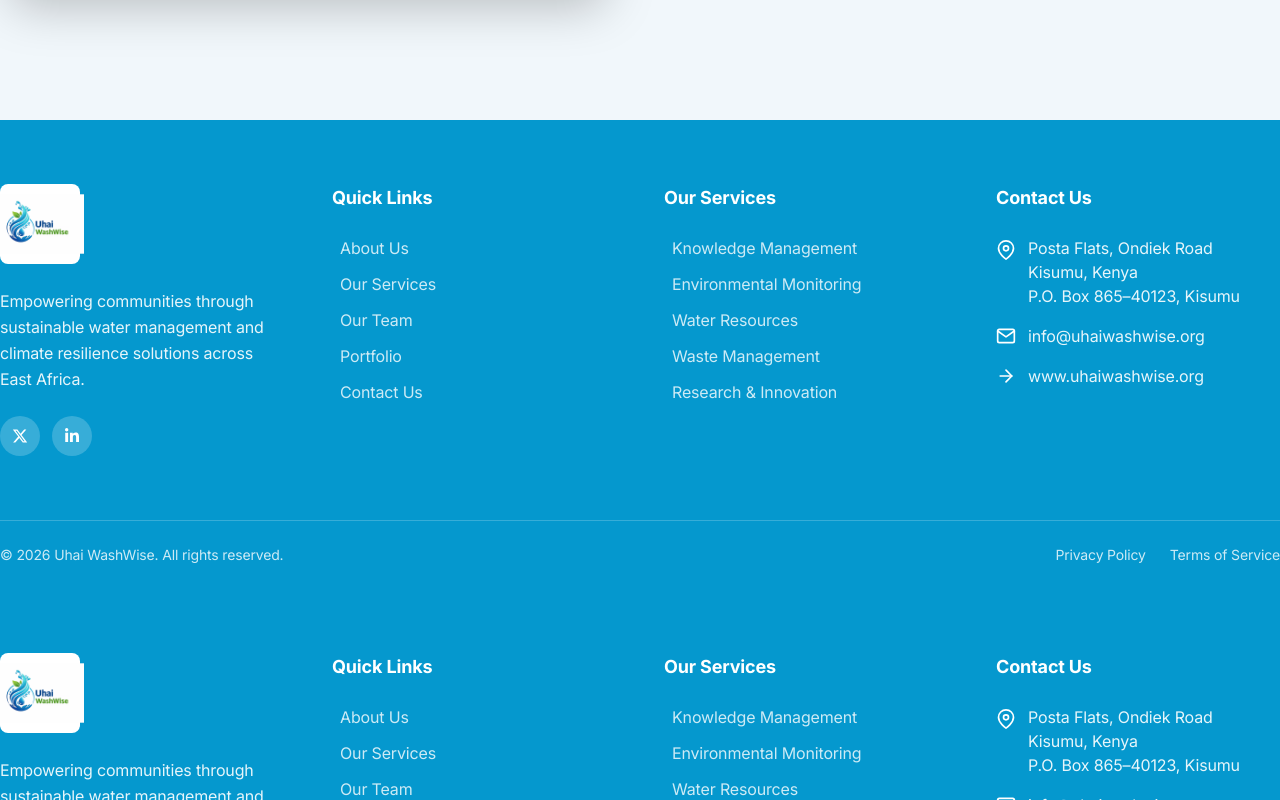
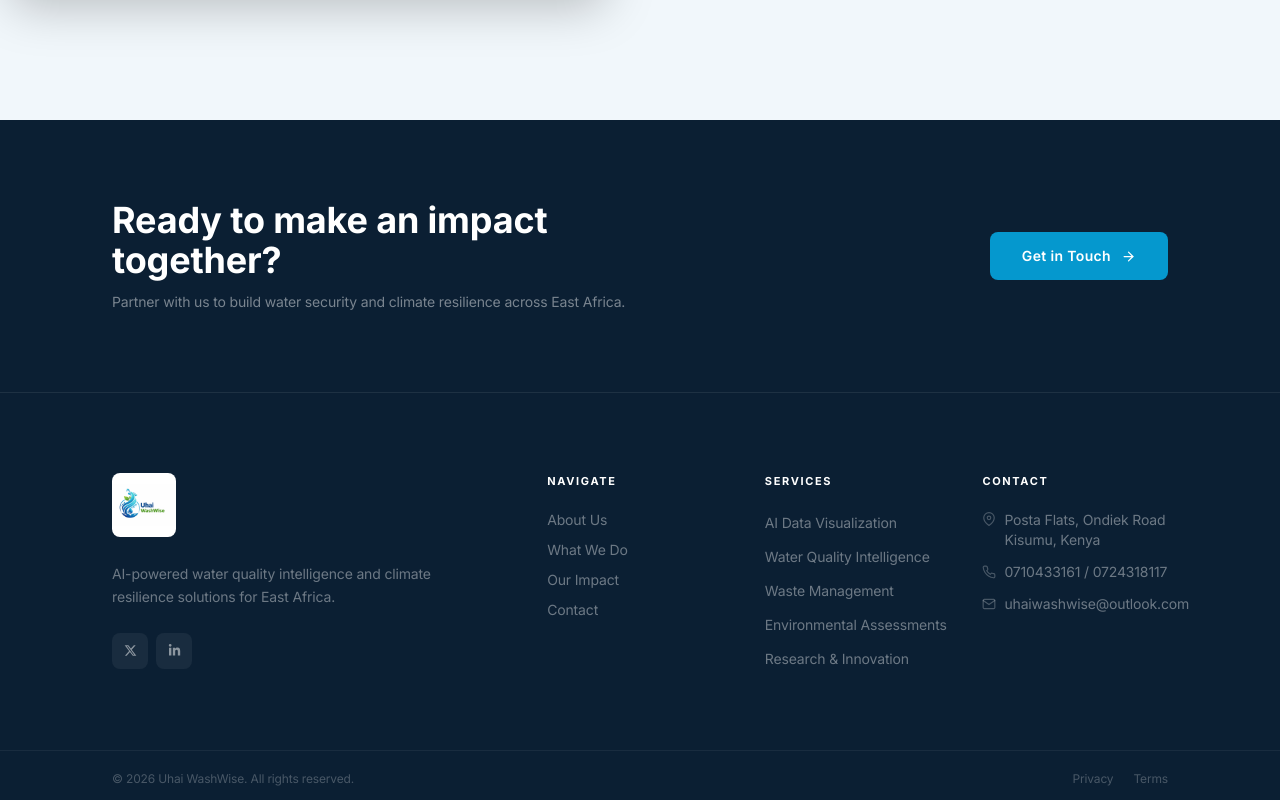
Before and after one commit to nyagooh/Uhai-washwise, a Next.js app: page /about in a window 1280 px wide. Shown: the part 4100-4900 px from the top of the page. Built offline with nearby package versions, Linux system fonts and the light colour scheme.

Commit message:
fix: Update LinkedIn URL to company profile

```diff
--- a/components/Footer.tsx
+++ b/components/Footer.tsx
@@ -4,75 +4,87 @@ import Link from 'next/link'
 import Image from 'next/image'
 import { FaLinkedinIn } from 'react-icons/fa'
 import { FaXTwitter } from 'react-icons/fa6'
-import { FiMapPin, FiPhone, FiMail, FiArrowRight } from 'react-icons/fi'
+import { FiArrowRight, FiArrowUpRight, FiMail, FiPhone, FiMapPin } from 'react-icons/fi'
 
-const quickLinks = [
+const navLinks = [
   { name: 'About Us', href: '/about' },
-  { name: 'Our Services', href: '/services' },
-  { name: 'Our Team', href: '/team' },
-  { name: 'Portfolio', href: '/portfolio' },
-  { name: 'Contact Us', href: '/contact' },
+  { name: 'What We Do', href: '/services' },
+  { name: 'Our Impact', href: '/impacts' },
+  { name: 'Contact', href: '/contact' },
 ]
 
 const services = [
-  'Knowledge Management',
-  'Environmental Monitoring',
-  'Water Resources',
+  'AI Data Visualization',
+  'Water Quality Intelligence',
   'Waste Management',
+  'Environmental Assessments',
   'Research & Innovation',
 ]
 
 export default function Footer() {
   return (
-    <footer style={{ backgroundColor: '#0598CE', color: '#FFFFFF' }}>
+    <footer style={{ backgroundColor: '#0B1F33' }}>
+      {/* CTA Band */}
+      <div className="container-full py-16 lg:py-20" style={{ borderBottom: '1px solid rgba(255,255,255,0.08)' }}>
+        <div className="flex flex-col lg:flex-row items-start lg:items-center justify-between gap-8">
+          <div className="max-w-xl">
+            <h3 className="font-display text-2xl sm:text-3xl lg:text-4xl font-bold text-white leading-tight">
+              Ready to make an impact together?
+            </h3>
+            <p className="mt-3 text-sm" style={{ color: 'rgba(255,255,255,0.45)' }}>
+              Partner with us to build water security and climate resilience across East Africa.
+            </p>
+          </div>
+          <Link href="/contact" className="btn-primary flex-shrink-0">
+            Get in Touch <FiArrowRight size={15} />
+          </Link>
+        </div>
+      </div>
+
       {/* Main Footer */}
-      <div className="container-main py-16">
-        <div className="grid grid-cols-1 md:grid-cols-2 lg:grid-cols-4 gap-12">
-          {/* About */}
-          <div>
-            <Link href="/" className="flex items-center mb-6">
-              <div className="w-20 h-20 relative bg-white rounded-lg p-1">
+      <div className="container-full py-16 lg:py-20">
+        <div className="grid grid-cols-2 md:grid-cols-4 lg:grid-cols-5 gap-10 lg:gap-8">
+          {/* Brand */}
+          <div className="col-span-2 md:col-span-4 lg:col-span-2">
+            <Link href="/" className="inline-block mb-5">
+              <div className="w-16 h-16 relative bg-white rounded-lg p-1">
                 <Image
                   src="/ChatGPT Image Feb 6, 2026, 11_23_47 AM.png"
-                  alt="Uhai WashWise Logo"
+                  alt="Uhai WashWise"
                   fill
-                  className="object-contain scale-110"
+                  className="object-contain"
                 />
               </div>
             </Link>
-            <p className="mb-6 leading-relaxed" style={{ color: 'rgba(255, 255, 255, 0.9)' }}>
-              Empowering communities through sustainable water management and climate resilience solutions across East Africa.
+            <p className="text-sm leading-relaxed max-w-xs mb-6" style={{ color: 'rgba(255,255,255,0.4)' }}>
+              AI-powered water quality intelligence and climate resilience solutions for East Africa.
             </p>
-            <div className="flex gap-3">
+            <div className="flex gap-2">
               {[
                 { icon: FaXTwitter, href: '#' },
-                { icon: FaLinkedinIn, href: '#' },
+                { icon: FaLinkedinIn, href: 'https://www.linkedin.com/company/uhai-washwise' },
               ].map((item, i) => (
                 <a
                   key={i}
                   href={item.href}
-                  className="w-10 h-10 rounded-full flex items-center justify-center transition-colors hover:opacity-80"
-                  style={{ backgroundColor: 'rgba(255, 255, 255, 0.2)', color: '#FFFFFF' }}
+                  className="w-9 h-9 rounded-lg flex items-center justify-center transition-all duration-300 hover:bg-white/10"
+                  style={{ backgroundColor: 'rgba(255,255,255,0.06)', color: 'rgba(255,255,255,0.5)' }}
                 >
-                  <item.icon size={16} />
+                  <item.icon size={13} />
                 </a>
               ))}
             </div>
           </div>
 
-          {/* Quick Links */}
+          {/* Navigation */}
           <div>
-            <h3 className="font-display font-bold text-lg mb-6">Quick Links</h3>
-            <ul className="space-y-3">
-              {quickLinks.map((link) => (
+            <h4 className="text-[11px] uppercase tracking-[0.15em] font-bold text-white mb-5">Navigate</h4>
+            <ul className="space-y-2.5">
+              {navLinks.map((link) => (
                 <li key={link.href}>
-                  <Link
-                    href={link.href}
-                    className="transition-colors flex items-center gap-2 group hover:opacity-80"
-                    style={{ color: 'rgba(255, 255, 255, 0.8)' }}
-                  >
-                    <FiArrowRight className="opacity-0 -ml-4 group-hover:opacity-100 group-hover:ml-0 transition-all" style={{ color: '#0598CE' }} />
+                  <Link href={link.href} className="text-sm transition-colors duration-300 hover:text-white flex items-center gap-1 group" style={{ color: 'rgba(255,255,255,0.4)' }}>
                     {link.name}
+                    <FiArrowUpRight className="opacity-0 group-hover:opacity-100 transition-opacity" size={10} />
                   </Link>
                 </li>
               ))}
@@ -81,16 +93,12 @@ export default function Footer() {
 
           {/* Services */}
           <div>
-            <h3 className="font-display font-bold text-lg mb-6">Our Services</h3>
-            <ul className="space-y-3">
-              {services.map((service) => (
-                <li key={service}>
-                  <Link
-                    href="/services"
-                    className="text-white/80 hover:text-accent transition-colors flex items-center gap-2 group"
-                  >
-                    <FiArrowRight className="opacity-0 -ml-4 group-hover:opacity-100 group-hover:ml-0 transition-all" />
-                    {service}
+            <h4 className="text-[11px] uppercase tracking-[0.15em] font-bold text-white mb-5">Services</h4>
+            <ul className="space-y-2.5">
+              {services.map((s) => (
+                <li key={s}>
+                  <Link href="/services" className="text-sm transition-colors duration-300 hover:text-white" style={{ color: 'rgba(255,255,255,0.4)' }}>
+                    {s}
                   </Link>
                 </li>
               ))}
@@ -99,42 +107,34 @@ export default function Footer() {
 
           {/* Contact */}
           <div>
-            <h3 className="font-display font-bold text-lg mb-6">Contact Us</h3>
-            <ul className="space-y-4">
-              <li className="flex items-start gap-3">
-                <FiMapPin className="mt-1 flex-shrink-0" size={20} style={{ color: '#FFFFFF' }} />
-                <span style={{ color: 'rgba(255, 255, 255, 0.9)' }}>
-                  Posta Flats, Ondiek Road<br />
-                  Kisumu, Kenya<br />
-                  P.O. Box 865–40123, Kisumu
-                </span>
+            <h4 className="text-[11px] uppercase tracking-[0.15em] font-bold text-white mb-5">Contact</h4>
+            <ul className="space-y-3 text-sm" style={{ color: 'rgba(255,255,255,0.4)' }}>
+              <li className="flex items-start gap-2">
+                <FiMapPin size={14} className="mt-0.5 flex-shrink-0" style={{ color: 'rgba(255,255,255,0.25)' }} />
+                <span>Posta Flats, Ondiek Road<br/>Kisumu, Kenya</span>
               </li>
-              <li className="flex items-center gap-3">
-                <FiMail className="flex-shrink-0" size={20} style={{ color: '#FFFFFF' }} />
-                <a href="mailto:info@uhaiwashwise.org" style={{ color: 'rgba(255, 255, 255, 0.9)' }}>info@uhaiwashwise.org</a>
+              <li className="flex items-center gap-2">
+                <FiPhone size={14} className="flex-shrink-0" style={{ color: 'rgba(255,255,255,0.25)' }} />
+                <span>0710433161 / 0724318117</span>
               </li>
-              <li className="flex items-center gap-3">
-                <FiArrowRight className="flex-shrink-0" size={20} style={{ color: '#FFFFFF' }} />
-                <a href="http://www.uhaiwashwise.org" target="_blank" rel="noopener noreferrer" style={{ color: 'rgba(255, 255, 255, 0.9)' }}>www.uhaiwashwise.org</a>
+              <li className="flex items-center gap-2">
+                <FiMail size={14} className="flex-shrink-0" style={{ color: 'rgba(255,255,255,0.25)' }} />
+                <a href="mailto:uhaiwashwise@outlook.com" className="hover:text-white transition-colors">uhaiwashwise@outlook.com</a>
               </li>
             </ul>
           </div>
         </div>
       </div>
 
-      {/* Bottom Bar */}
-      <div className="border-t" style={{ borderColor: 'rgba(255, 255, 255, 0.2)' }}>
-        <div className="container-main py-6 flex flex-col md:flex-row justify-between items-center gap-4">
-          <p className="text-sm" style={{ color: 'rgba(255, 255, 255, 0.8)' }}>
-            © {new Date().getFullYear()} Uhai WashWise. All rights reserved.
+      {/* Bottom */}
+      <div style={{ borderTop: '1px solid rgba(255,255,255,0.06)' }}>
+        <div className="container-full py-5 flex flex-col md:flex-row justify-between items-center gap-3">
+          <p className="text-xs" style={{ color: 'rgba(255,255,255,0.25)' }}>
+            &copy; {new Date().getFullYear()} Uhai WashWise. All rights reserved.
           </p>
-          <div className="flex gap-6 text-sm">
-            <Link href="#" className="hover:opacity-80 transition-opacity" style={{ color: 'rgba(255, 255, 255, 0.8)' }}>
-              Privacy Policy
-            </Link>
-            <Link href="#" className="hover:opacity-80 transition-opacity" style={{ color: 'rgba(255, 255, 255, 0.8)' }}>
-              Terms of Service
-            </Link>
+          <div className="flex gap-5 text-xs" style={{ color: 'rgba(255,255,255,0.25)' }}>
+            <Link href="#" className="hover:text-white/50 transition-colors">Privacy</Link>
+            <Link href="#" className="hover:text-white/50 transition-colors">Terms</Link>
           </div>
         </div>
       </div>
```
